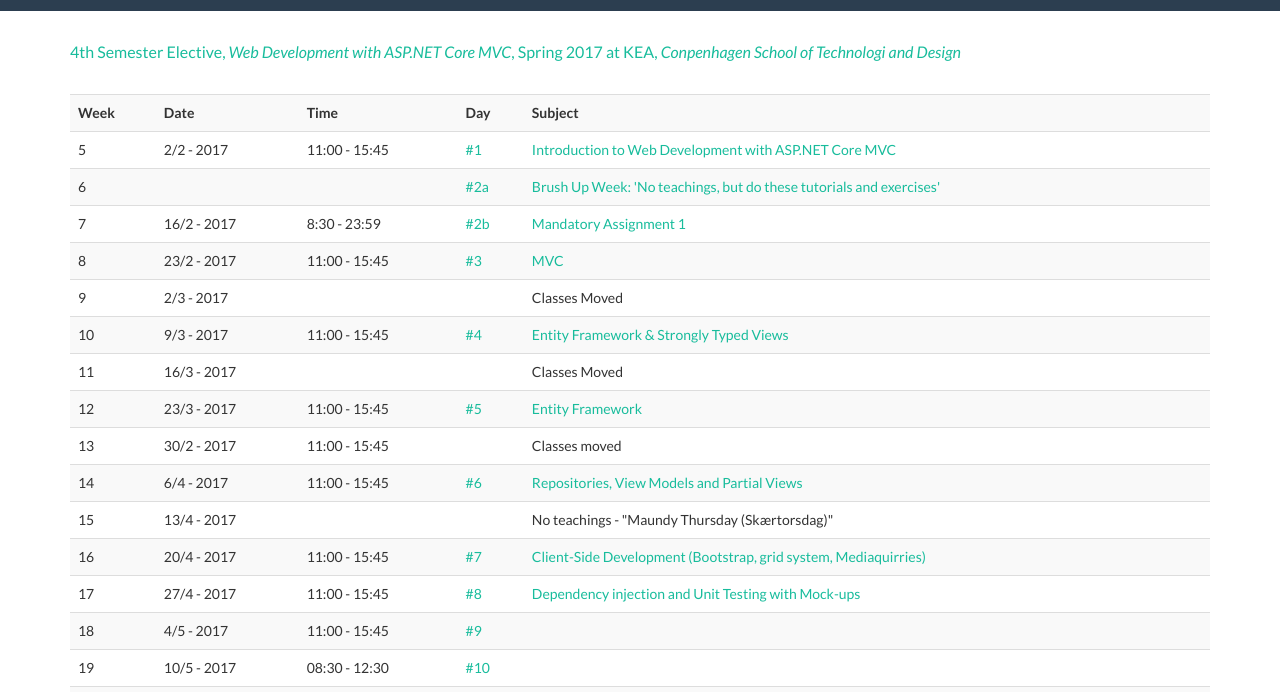
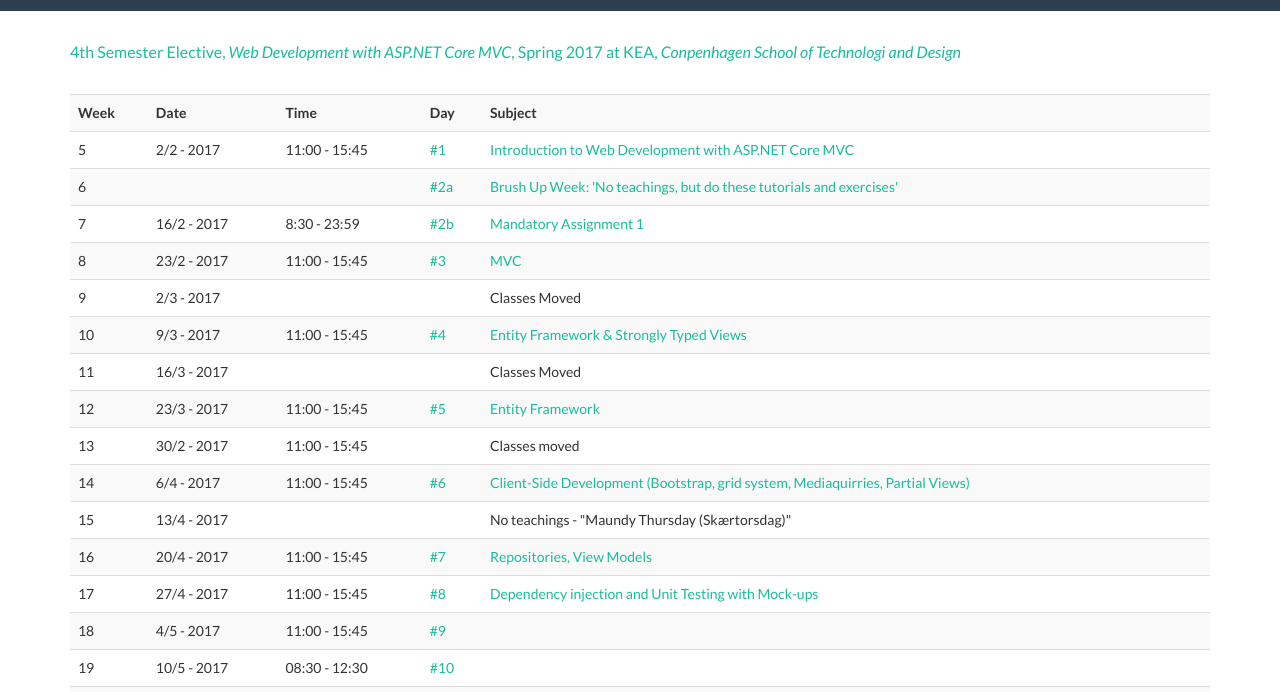
Before and after one commit to keacore/keacore.github.io, a website: page index.html in a window 1280 px wide. Shown: the part 89-781 px from the top of the page. Drawn offline with nearby package versions, Linux system fonts and the light colour scheme.

Commit message:
clientside to 6

```diff
--- a/index.html
+++ b/index.html
@@ -150,7 +150,7 @@
                     <td>6/4 - 2017</td>
                     <td>11:00 - 15:45</td>
                     <td><a href="https://github.com/keacore?utf8=%E2%9C%93&q=06&type=&language=">#6</a></td>
-                    <td><a href="https://github.com/keacore?utf8=%E2%9C%93&q=01&type=&language=">Repositories, View Models and Partial Views</a></td>
+                    <td><a href="https://github.com/keacore?utf8=%E2%9C%93&q=06&type=&language=">Client-Side Development (Bootstrap, grid system, Mediaquirries, Partial Views)</a></td>
                 </tr>
                 <tr>
                     <td>15</td>
@@ -164,7 +164,7 @@
                     <td>20/4 - 2017</td>
                     <td>11:00 - 15:45</td>
                     <td><a href="https://github.com/keacore?utf8=%E2%9C%93&q=09&type=&language=">#7</a></td>
-                    <td><a href="https://github.com/keacore?utf8=%E2%9C%93&q=01&type=&language=">Client-Side Development (Bootstrap, grid system, Mediaquirries)</a></td>
+                    <td><a href="https://github.com/keacore?utf8=%E2%9C%93&q=07&type=&language=">Repositories, View Models</a></td>
                 </tr>
                 <tr>
                     <td>17</td>
```
